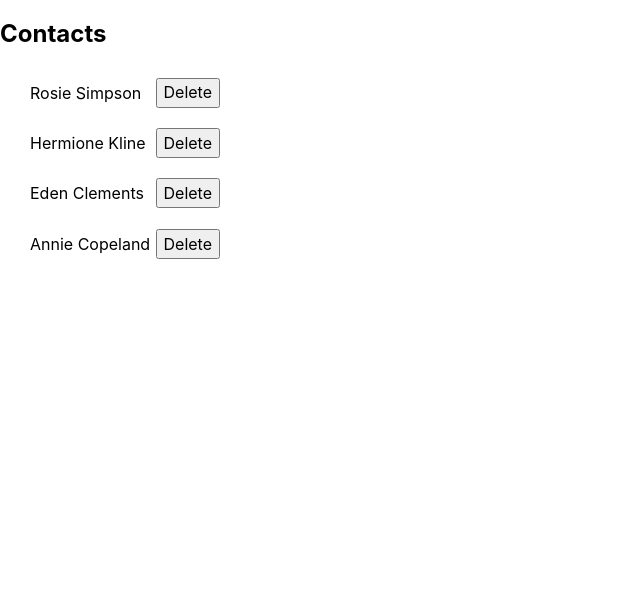
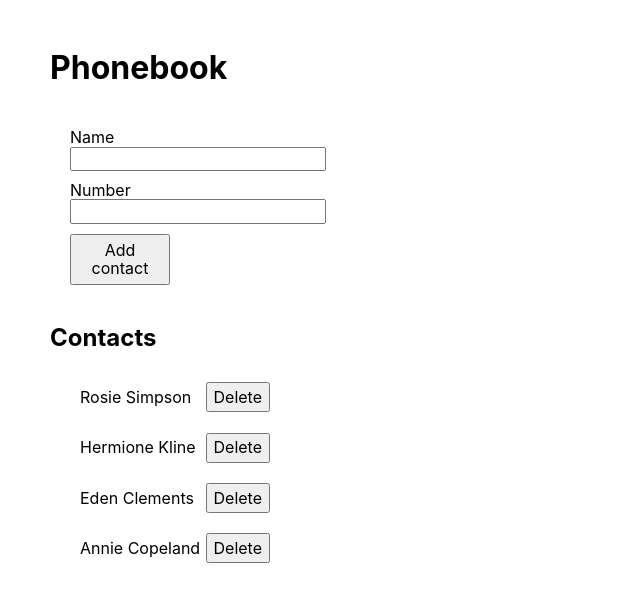
Before and after one commit to Svi-Kos/goit-react-hw-02-phonebook, a React (Create React App) app in the folder my-app/: page / in a window 1280 px wide. Shown: the top 602 px of the page, without its empty margins (0-640 px from the left). Built offline with nearby package versions, Linux system fonts and the light colour scheme.

Commit message:
додає форму нового контакта і можливість додати в список

```diff
--- a/my-app/package.json
+++ b/my-app/package.json
@@ -12,6 +12,7 @@
     "react": "^17.0.1",
     "react-dom": "^17.0.1",
     "react-scripts": "4.0.1",
+    "shortid": "^2.2.16",
     "web-vitals": "^0.2.4"
   },
   "scripts": {
--- a/my-app/src/App.css
+++ b/my-app/src/App.css
@@ -36,3 +36,7 @@
     transform: rotate(360deg);
   }
 }
+
+.phonebook {
+  margin: 50px;
+}
--- a/my-app/src/App.js
+++ b/my-app/src/App.js
@@ -1,12 +1,24 @@
 import React, { Component } from 'react';
+import shortid from 'shortid';
 import './App.css';
 import ContactList from './components/ContactList';
+import ContactForm from 'components/ContactForm/ContactForm';
 import contacts from 'contacts.json';
 
 class App extends Component {
   state = {
     contacts,
-    name: '',
+  };
+
+  addContact = text => {
+    const contact = {
+      id: shortid.generate(),
+      name: text,
+    };
+
+    this.setState(prevState => ({
+      contacts: [contact, ...prevState.contacts],
+    }));
   };
 
   deleteContact = contactId => {
@@ -19,10 +31,13 @@ class App extends Component {
     const contacts = this.state.contacts;
 
     return (
-      <>
+      <div className="phonebook">
+        <h1>Phonebook</h1>
+        <ContactForm onSubmit={this.addContact} />
+
         <h2>Contacts</h2>
         <ContactList contacts={contacts} onDeleteItem={this.deleteContact} />
-      </>
+      </div>
     );
   }
 }
--- /dev/null
+++ b/my-app/src/components/ContactForm/ContactForm.jsx
@@ -0,0 +1,63 @@
+import React, { Component } from 'react';
+import s from '../ContactForm/ContactForm.module.css';
+
+class ContactForm extends Component {
+  state = {
+    name: '',
+    number: '',
+  };
+
+  handleChange = event => {
+    const { name, value } = event.currentTarget;
+
+    this.setState({
+      [name]: value,
+    });
+  };
+
+  handleSubmit = event => {
+    event.preventDefault();
+    console.log('from contact form', this.state);
+
+    this.props.onSubmit(this.state.name);
+
+    this.reset();
+  };
+
+  reset = () => {
+    this.setState({ name: '', number: '' });
+  };
+
+  render() {
+    return (
+      <form onSubmit={this.handleSubmit} className={s.contactForm}>
+        <label className={s.contactFormLabel}>
+          Name
+          <input
+            type="text"
+            required
+            name="name"
+            value={this.state.name}
+            onChange={this.handleChange}
+          />
+        </label>
+        <label className={s.contactFormLabel}>
+          Number
+          <input
+            type="tel"
+            pattern="[0-9]{3}-[0-9]{2}-[0-9]{2}"
+            required
+            name="number"
+            value={this.state.number}
+            onChange={this.handleChange}
+          />
+        </label>
+        <button type="submit" className={s.contactFormBtn}>
+          Add contact
+        </button>
+      </form>
+    );
+  }
+}
+
+export default ContactForm;
--- /dev/null
+++ b/my-app/src/components/ContactForm/ContactForm.module.css
@@ -0,0 +1,15 @@
+.contactForm {
+  display: flex;
+  flex-direction: column;
+  padding: 20px;
+  width: 210px;
+}
+
+.contactFormLabel {
+  margin-bottom: 10px;
+}
+
+.contactFormBtn {
+  width: 100px;
+  padding: 5px;
+}
--- /dev/null
+++ b/my-app/src/components/ContactForm/index.js
@@ -0,0 +1 @@
+export { default } from './ContactForm';
--- a/my-app/src/components/ContactList/ContactList.jsx
+++ b/my-app/src/components/ContactList/ContactList.jsx
@@ -6,7 +6,11 @@ const ContactList = ({ contacts, onDeleteItem }) => (
     {contacts.map(({ id, name }) => (
       <li key={id} className={s.contactListItem}>
         <p>{name}</p>
-        <button className={s.deleteBtn} onClick={() => onDeleteItem(id)}>
+        <button
+          type="button"
+          className={s.deleteBtn}
+          onClick={() => onDeleteItem(id)}
+        >
           Delete
         </button>
       </li>
```
Also changed, not shown: 1 other file (tests, documents, lock files or other folders).
